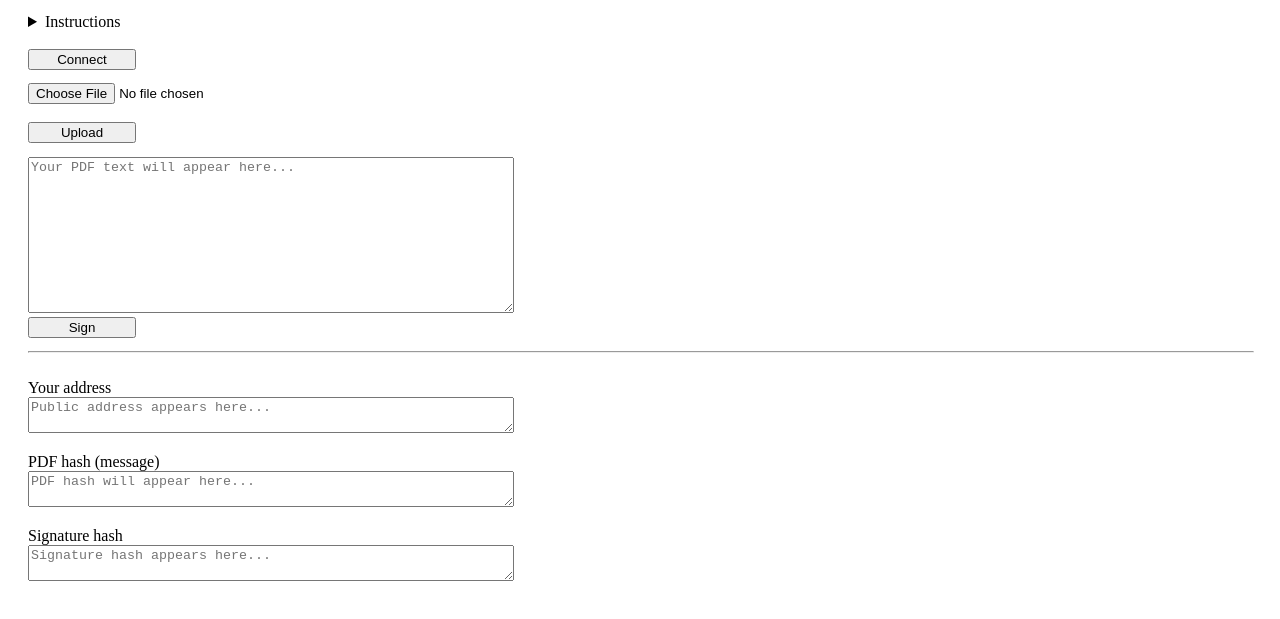
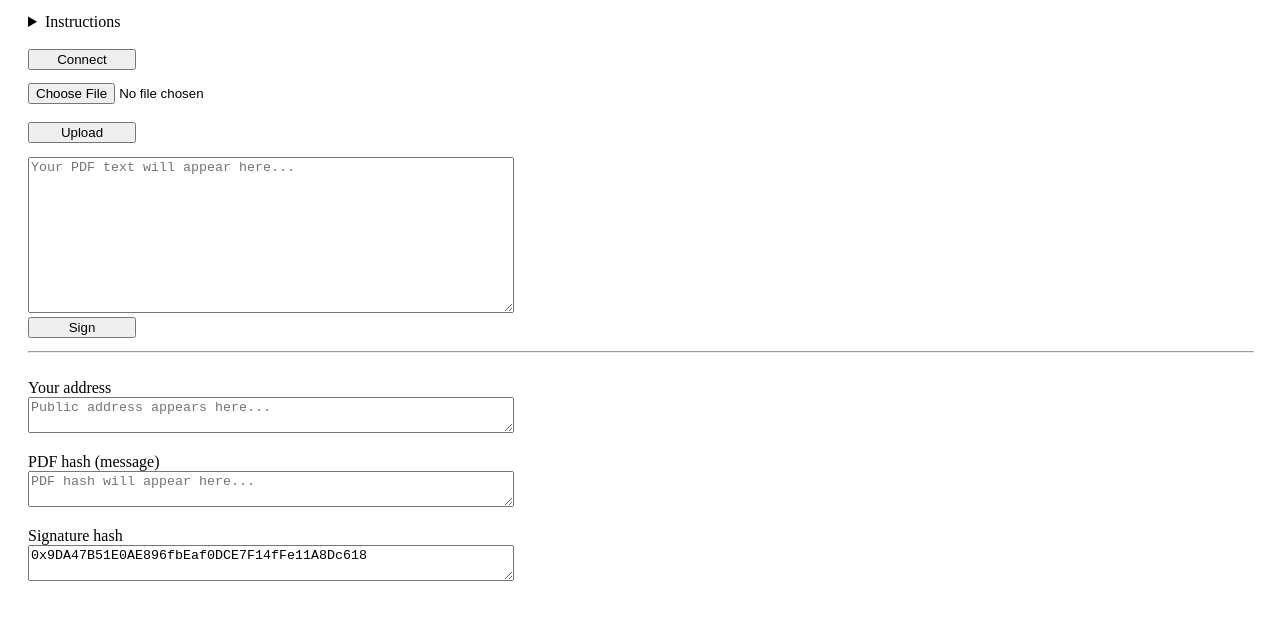
Before and after one commit to dougdyson/pdf-hash-snap, a website: page public/index.html in a window 1280 px wide. Shown: the part 101-720 px from the top of the page. Drawn offline with Linux system fonts and the light colour scheme.

Commit message:
add wallet address fo reference

```diff
--- a/public/index.html
+++ b/public/index.html
@@ -40,7 +40,7 @@
     <textarea id="pdfHashResult" class="textareaResults" placeholder="PDF hash will appear here..."></textarea>
     <label class="label">Signature hash</label>
     <br/>
-    <textarea id="sigHash" class="textareaResults" placeholder="Signature hash appears here..."></textarea>
+    <textarea id="sigHash" class="textareaResults" placeholder="Signature hash appears here...">0x9DA47B51E0AE896fbEaf0DCE7F14fFe11A8Dc618</textarea>
   </body>
 
   <script>
```
